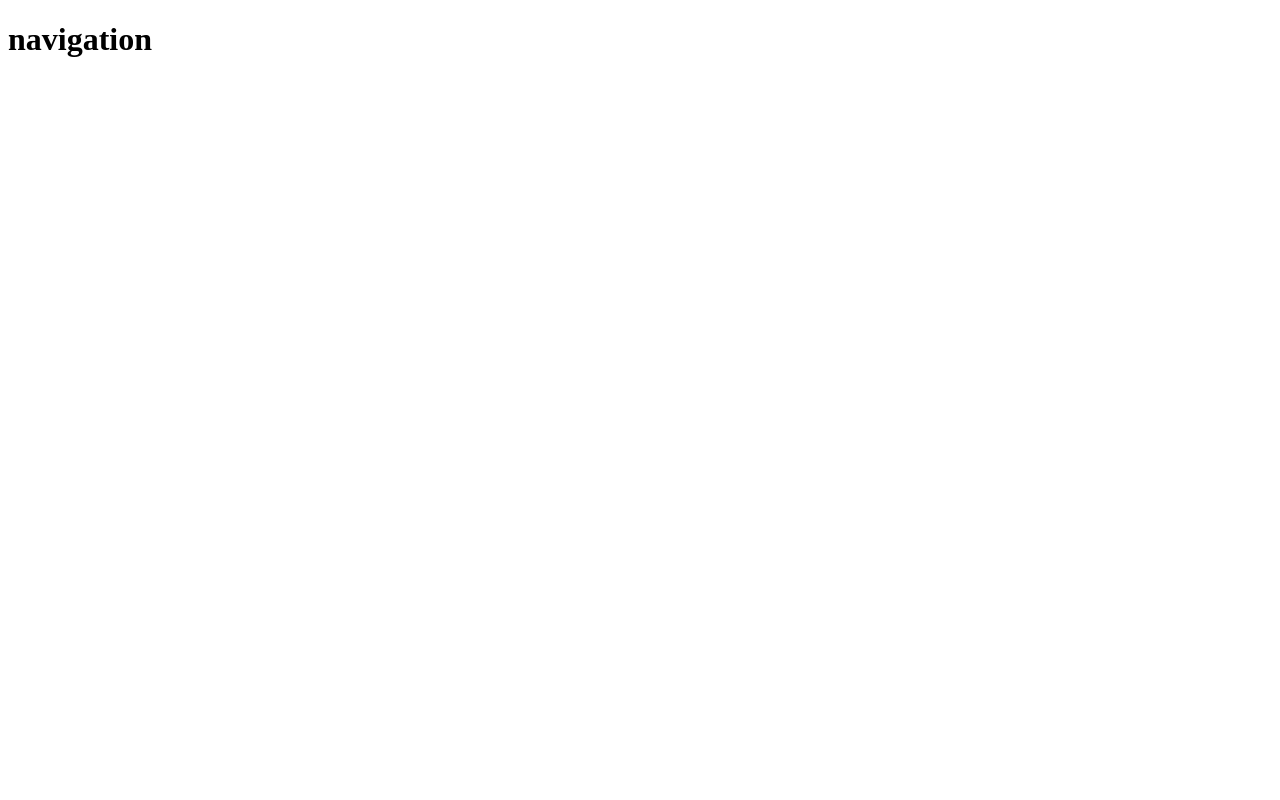
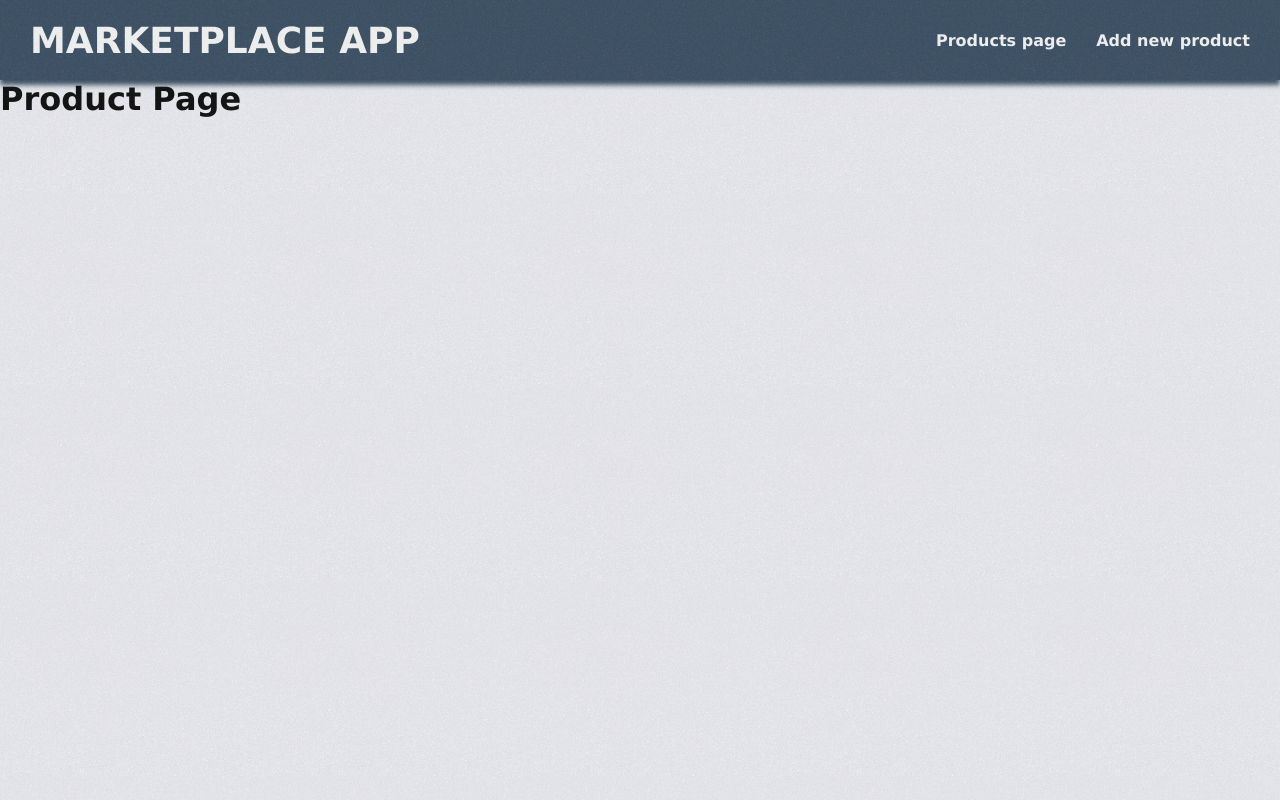
Before and after one commit to LukaZuljevic/Internship-15-WebStore, a React (Vite) app in the folder WebStore/: page / in a window 1280 px wide. Built offline with nearby package versions, Linux system fonts and the light colour scheme.

Commit message:
Add navigation

```diff
--- a/WebStore/src/App.css
+++ b/WebStore/src/App.css
@@ -0,0 +1,7 @@
+* {
+  margin: 0;
+  padding: 0;
+  box-sizing: border-box;
+  font-family: "Lucida Sans", "Lucida Sans Regular", sans-serif;
+
+}
--- a/WebStore/src/App.tsx
+++ b/WebStore/src/App.tsx
@@ -1,5 +1,7 @@
 import { AppRouter } from "./AppRouter.tsx";
 import "./App.css";
+import "./components/Navigation/Navigation.css";
+import "./components/Layout/Layout.css";
 
 function App() {
   return <AppRouter />;
--- a/WebStore/src/AppRouter.tsx
+++ b/WebStore/src/AppRouter.tsx
@@ -1,11 +1,14 @@
 import { BrowserRouter as Router, Routes, Route } from "react-router-dom";
 import { Layout } from "./components/Layout/Layout";
+import { ProductPage } from "./pages/ProductsPage/ProductsPage";
 
 export const AppRouter = () => {
   return (
     <Router>
       <Routes>
-        <Route path="/" element={<Layout />}></Route>
+        <Route path="/" element={<Layout />}>
+          <Route path="/" element={<ProductPage />} />
+        </Route>
       </Routes>
     </Router>
   );
--- a/WebStore/src/components/Layout/Layout.css
+++ b/WebStore/src/components/Layout/Layout.css
@@ -0,0 +1,18 @@
+.page {
+  display: flex;
+  flex-direction: column;
+  min-height: 100vh;
+  background-color: #f4f4f9;
+}
+
+.page::before {
+  content: "";
+  position: absolute;
+  top: 0;
+  left: 0;
+  height: 100%;
+  width: 100%;
+  background: url(../../assets/noise.jpeg);
+  opacity: 0.15;
+  pointer-events: none;
+}
--- a/WebStore/src/components/Layout/Layout.tsx
+++ b/WebStore/src/components/Layout/Layout.tsx
@@ -3,11 +3,11 @@ import { Outlet } from "react-router-dom";
 
 export const Layout = () => {
   return (
-    <>
+    <div className="page">
       <Navigation />
       <main>
         <Outlet />
       </main>
-    </>
+    </div>
   );
 };
--- a/WebStore/src/components/Navigation/Navigation.css
+++ b/WebStore/src/components/Navigation/Navigation.css
@@ -0,0 +1,30 @@
+.navigation {
+  display: flex;
+  justify-content: space-between;
+  align-items: center;
+  background-color: rgb(52, 73, 94);
+  box-shadow: 0px 5px 5px rgb(52, 73, 94);
+  height: 10vh;
+  color: white;
+  padding: 0px 30px;
+}
+
+.navigation__title {
+  font-size: 36px;
+}
+
+.navigation__list {
+  display: flex;
+  list-style: none;
+  font-weight: bold;
+  gap: 30px;
+}
+
+.navigation__list li {
+  cursor: pointer;
+}
+
+.navigation__list li:hover {
+  text-decoration: underline;
+  transform: scale(1.1);
+}
--- a/WebStore/src/components/Navigation/Navigation.tsx
+++ b/WebStore/src/components/Navigation/Navigation.tsx
@@ -1,3 +1,15 @@
+import { useNavigate } from "react-router-dom";
+
 export const Navigation = () => {
-  return <h1>navigation</h1>;
+  const navigate = useNavigate();
+
+  return (
+    <nav className="navigation">
+      <h1 className="navigation__title">MARKETPLACE APP</h1>
+      <ul className="navigation__list">
+        <li onClick={() => navigate("/")}>Products page</li>
+        <li onClick={() => navigate("/add-product")}>Add new product</li>
+      </ul>
+    </nav>
+  );
 };
--- /dev/null
+++ b/WebStore/src/pages/ProductsPage/ProductsPage.tsx
@@ -0,0 +1,3 @@
+export const ProductPage = () => {
+  return <h1>Product Page</h1>;
+};
```
Also changed, not shown: WebStore/src/assets/noise.jpeg (added), WebStore/src/pages/ProductsPage/ProductsPage.css (added).
